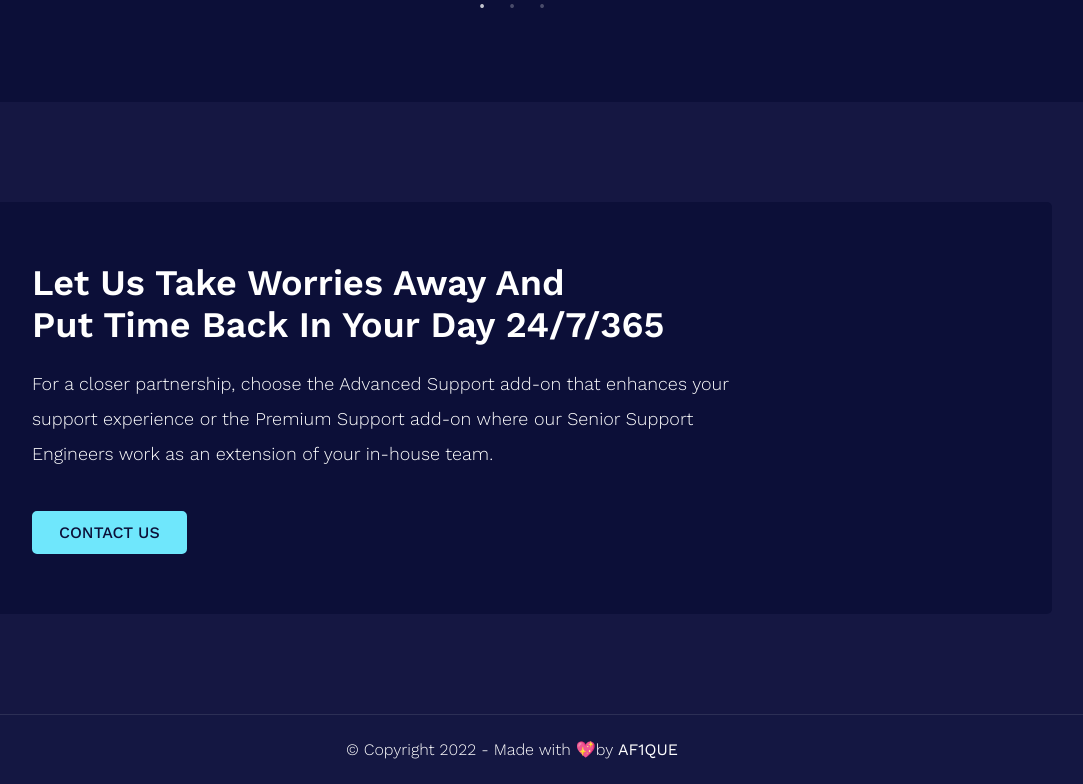
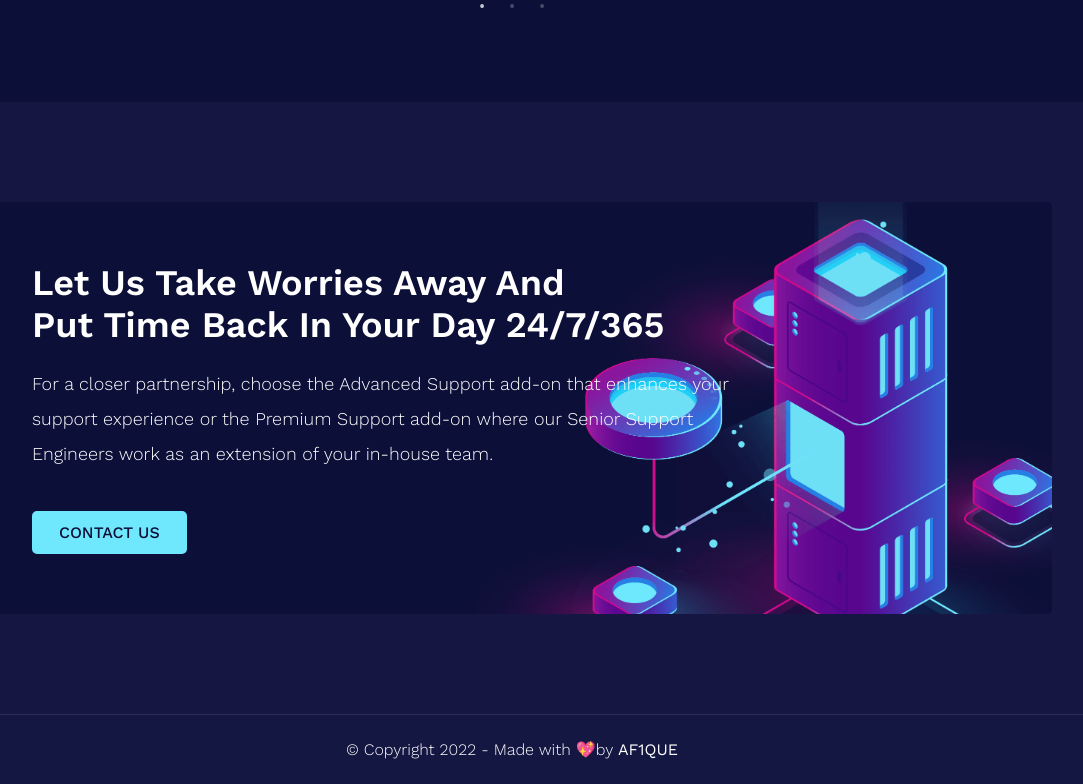
Before and after one commit to AF1QUE/odin-landing-page, a plain HTML site: page index.html in a window 1280 px wide. Shown: the part 2335-3119 px from the top of the page, without its empty margins (128-1211 px from the left). Drawn offline with nearby package versions, Linux system fonts and the light colour scheme; a web font is replaced by a local one.

Commit message:
Update style.css

```diff
--- a/style/style.css
+++ b/style/style.css
@@ -338,7 +338,7 @@ h2 .packages {
   background-color: rgb(12, 15, 56);
   padding: 60px;
   border-radius: 5px;
-  background: url("assets/c2a-banner-alt.png"), rgb(12, 15, 56, 1);
+  background: url("https://af1que.github.io/odin-landing-page/assets/c2a-banner-alt.png"), rgb(12, 15, 56, 1);
   background-size: 625px;
   background-repeat: no-repeat;
   background-position: calc(110%) calc(100% - 58%);
```
